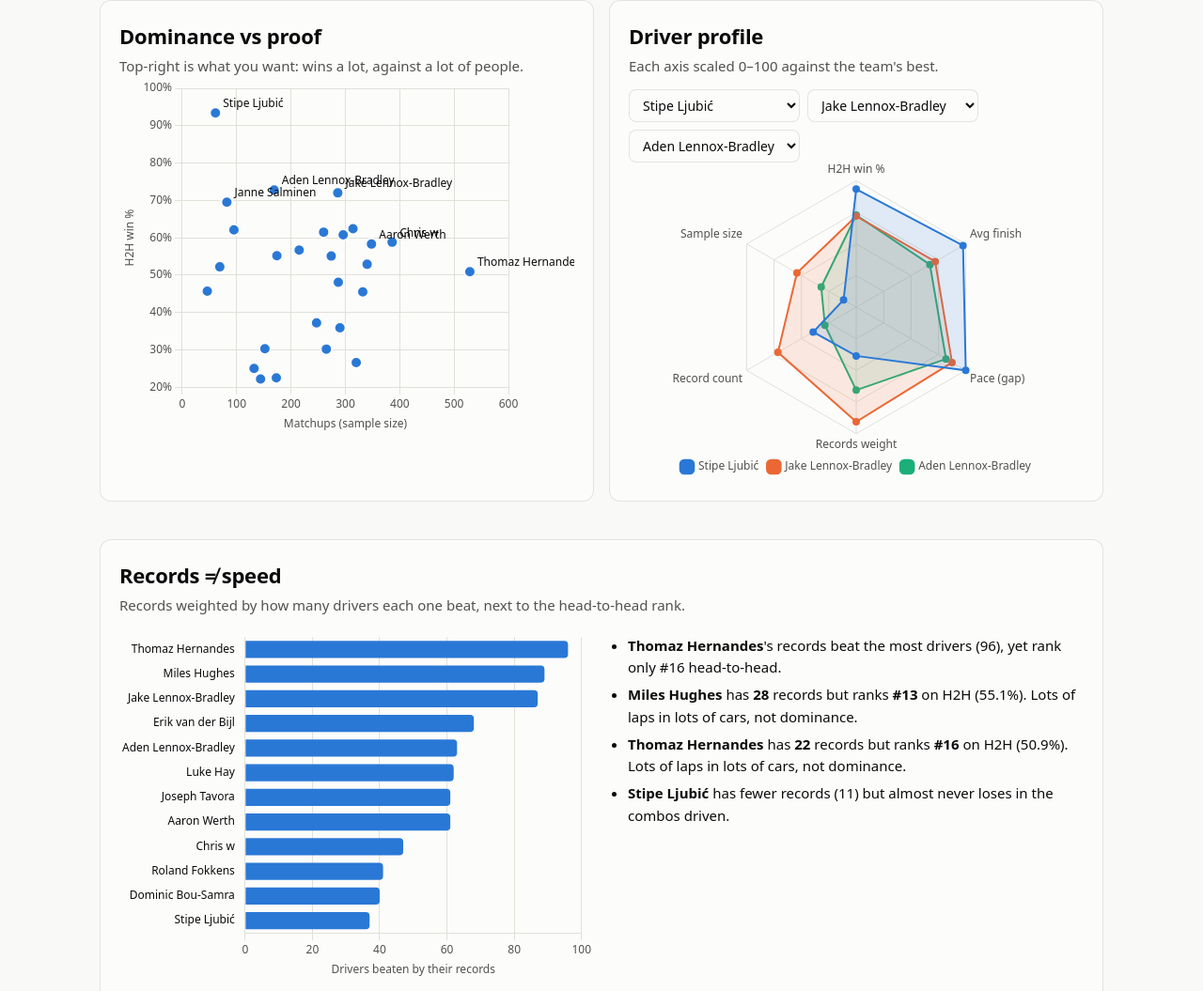
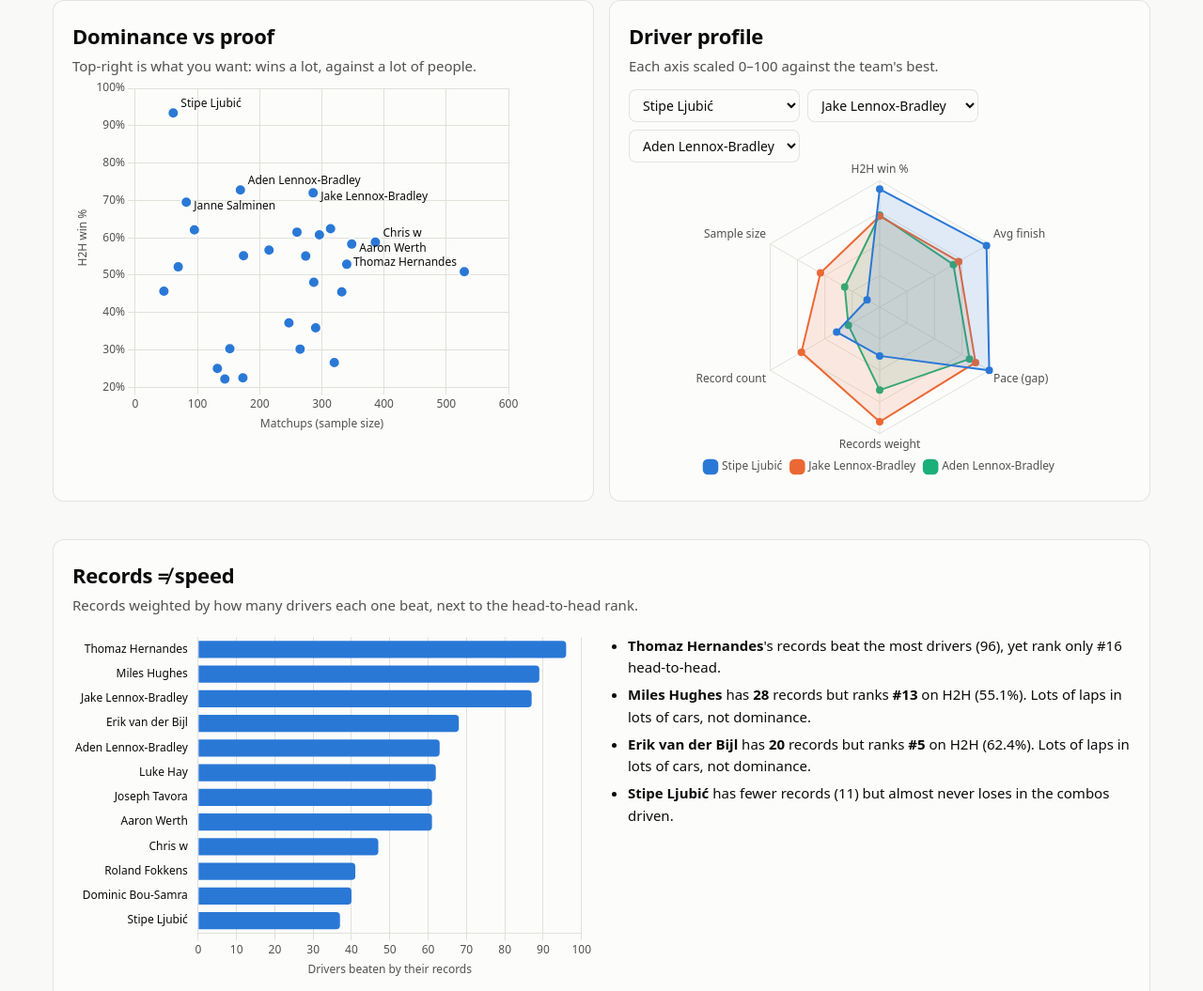
Before and after one commit to dbousamra/edr-speed-report, a plain HTML site: page index.html in a window 1280 px wide. Shown: the part 1714-2769 px from the top of the page at 94% size. Drawn offline with nearby package versions, Linux system fonts and the light colour scheme.

Commit message:
Fix label overlap, verdict copy, duplicate note

```diff
--- a/index.html
+++ b/index.html
@@ -35,7 +35,7 @@
 }
 * { box-sizing: border-box; }
 body { margin: 0; background: var(--page); color: var(--ink); font: 15px/1.55 system-ui, -apple-system, "Segoe UI", sans-serif; }
-main { max-width: 1100px; margin: 0 auto; padding: 32px 16px 64px; }
+main { max-width: 1200px; margin: 0 auto; padding: 32px 16px 64px; }
 h1 { font-size: clamp(28px, 5vw, 44px); line-height: 1.1; margin: 0 0 8px; letter-spacing: -0.02em; }
 h2 { font-size: 22px; margin: 0 0 4px; letter-spacing: -0.01em; }
 h3 { font-size: 15px; margin: 0 0 8px; color: var(--ink-2); font-weight: 600; }
@@ -176,7 +176,7 @@ document.getElementById("verdicts").innerHTML = `
 	<div class="card verdict primary"><div class="label">Fastest driver</div><div class="who">${esc(fastest.name)}</div>
 		<p class="why">Wins <b>${fmt(fastest.h2h)}%</b> of head-to-heads and holds the record in <b>${fastest.rec} of ${fastest.combos}</b> combos driven. Nobody else is above ${fmt(D[1].h2h, 0)}%.</p></div>
 	<div class="card verdict"><div class="label">Most proven</div><div class="who">${esc(proven.name)}</div>
-		<p class="why"><b>${fmt(proven.h2h)}%</b> over <b>${proven.matchups}</b> matchups in ${proven.combos} combos, typically <b>${fmt(proven.gap, 2)}%</b> off the best lap. ${proven.slug === mostRec.slug ? `${proven.rec} records beating <b>${proven.wrec}</b> drivers, the most on the team.` : ""}</p></div>`;
+		<p class="why"><b>${fmt(proven.h2h)}%</b> over <b>${proven.matchups}</b> matchups in ${proven.combos} combos, typically <b>${fmt(proven.gap, 2)}%</b> off the best lap. ${proven.rec} records beating <b>${proven.wrec}</b> drivers in total.</p></div>`;
 const tiles = [
 	[DATA.totals.drivers, "drivers with laps"],
 	[D.length, "drivers ranked"],
@@ -208,7 +208,13 @@ const pointLabels = { id: "plabels", afterDatasetsDraw(c, _a, o) {
 	if (!o.show) return;
 	const { ctx } = c; const meta = c.getDatasetMeta(0);
 	ctx.save(); ctx.font = "12px system-ui, sans-serif"; ctx.fillStyle = css("--ink");
-	meta.data.forEach((p, i) => { const d = c.data.datasets[0].data[i]; if (o.show.has(d.name)) ctx.fillText(d.name, p.x + 8, p.y - 6); });
+	const placed = [];
+	meta.data.map((p, i) => [p, c.data.datasets[0].data[i]]).filter(([, d]) => o.show.has(d.name)).sort((a, b) => a[0].y - b[0].y).forEach(([p, d]) => {
+		const w = ctx.measureText(d.name).width; let x = p.x + 8, y = p.y - 6;
+		if (x + w > c.chartArea.right + 60) x = p.x - 8 - w; // flip left near the edge
+		while (placed.some((b) => x < b.x + b.w && x + w > b.x && Math.abs(y - b.y) < 14)) y += 14; // push down past overlaps
+		placed.push({ x, y, w }); ctx.fillText(d.name, x, y);
+	});
 	ctx.restore();
 } };
 
@@ -272,7 +278,7 @@ document.getElementById("radarPick").innerHTML = defaults.map((p, i) =>
 document.getElementById("radarPick").addEventListener("change", draw);
 
 // Records notes
-const volume = [...D].sort((a, b) => b.rec - a.rec).filter((d) => D.indexOf(d) >= 4).slice(0, 2);
+const volume = [...D].sort((a, b) => b.rec - a.rec).filter((d) => D.indexOf(d) >= 4 && d.slug !== mostRec.slug).slice(0, 2);
 document.getElementById("recNotes").innerHTML = `<ul class="bul">
 	<li><b>${esc(mostRec.name)}</b>'s records beat the most drivers (${mostRec.wrec}), yet rank only #${D.indexOf(mostRec) + 1} head-to-head.</li>
 	${volume.map((d) => `<li><b>${esc(d.name)}</b> has <b>${d.rec}</b> records but ranks <b>#${D.indexOf(d) + 1}</b> on H2H (${fmt(d.h2h)}%). Lots of laps in lots of cars, not dominance.</li>`).join("")}
```
Also changed, not shown: template.html (+10 -4 lines).
